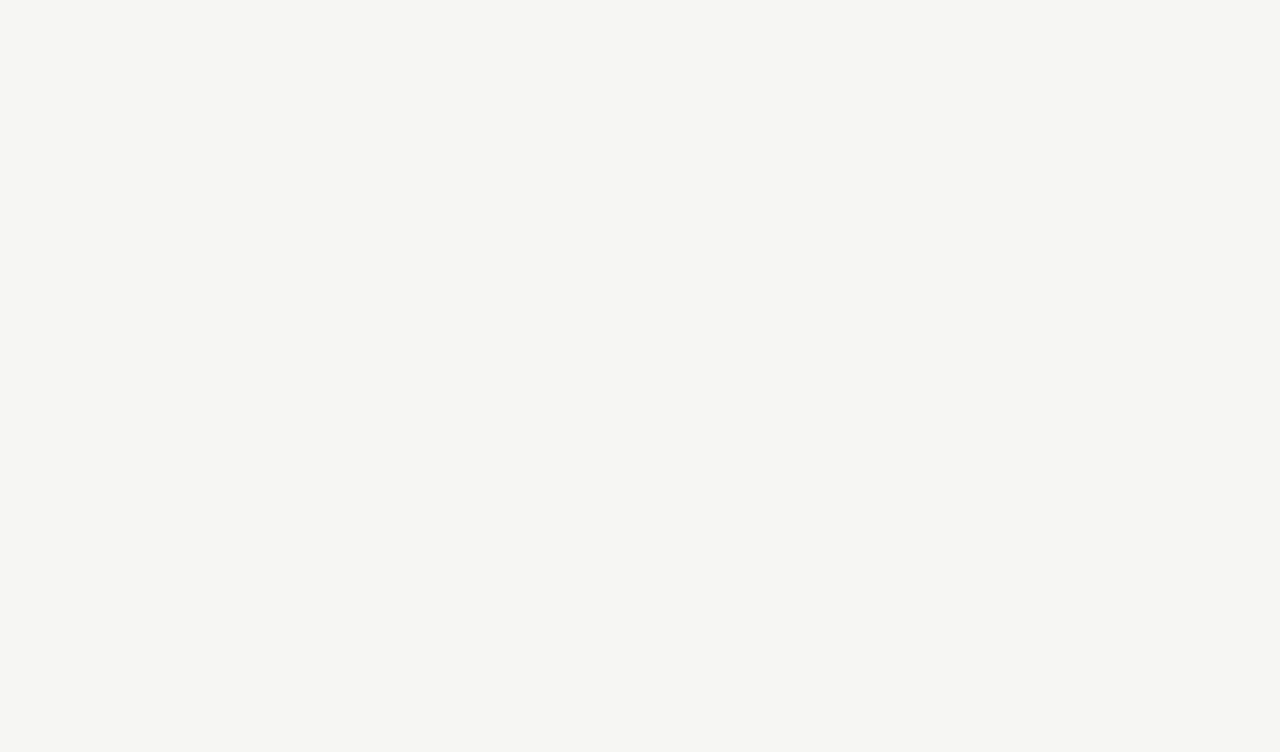
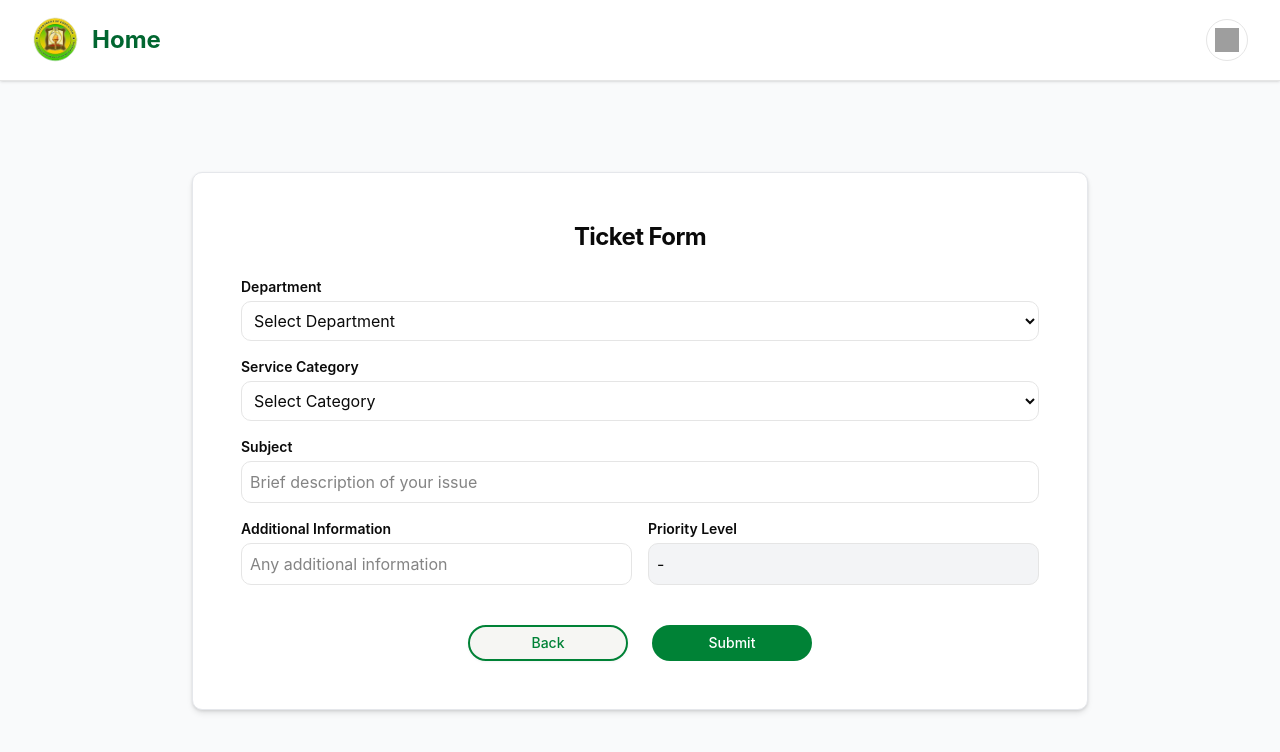
Before and after one commit to Hopkins26/sdo-acts-onsite, a React (Vite) app: page /ticket-form in a window 1280 px wide. Before the commit this address had no page. Shown: the top 752 px of the page. Built offline with nearby package versions, Linux system fonts and the light colour scheme; grey boxes are pictures that could not be loaded.

Commit message:
Created TicketForm added an sample of deparmtent and category

```diff
--- a/src/main.jsx
+++ b/src/main.jsx
@@ -1,16 +1,19 @@
 import React from "react";
 import { createRoot } from "react-dom/client";
-import { BrowserRouter, Routes, Route } from "react-router-dom";
+import { BrowserRouter as Router, Routes, Route } from "react-router-dom";
 import App from "./App.jsx";
-import LoginPage from "@/pages/LoginPage.jsx";
-import CreateTicket from "@/pages/CreateTicket.jsx";
+import LoginPage from "./pages/LoginPage.jsx";
+import CreateTicket from "./pages/CreateTicket.jsx";
+import TicketForm from "./pages/TicketForm.jsx";
 import "./index.css";
 
 createRoot(document.getElementById("root")).render(
-  <BrowserRouter>
+  <Router>
     <Routes>
-      <Route path="/" element={<LoginPage />} />
+      <Route path="/" element={<App />} />
+      <Route path="/login" element={<LoginPage />} />
       <Route path="/create-ticket" element={<CreateTicket />} />
+      <Route path="/ticket-form" element={<TicketForm />} />
     </Routes>
-  </BrowserRouter>
+  </Router>
 );
--- a/src/pages/CreateTicket.jsx
+++ b/src/pages/CreateTicket.jsx
@@ -2,17 +2,20 @@ import React from "react";
 import { Card, CardHeader, CardTitle, CardContent } from "@/components/ui/card";
 import { Button } from "@/components/ui/button";
 import { Plus } from "lucide-react";
+import { useNavigate } from "react-router-dom";
 
 export default function CreateTicket() {
+  const navigate = useNavigate();
+
   return (
     <div className="min-h-screen bg-gray-50 flex flex-col">
-      {/* Top Navbar */}
+      {/* Navbar */}
       <header className="w-full bg-white shadow-sm flex items-center justify-between px-8 py-4 border-b">
         <div className="flex items-center space-x-3">
           <img
             src="/src/assets/SDO logo.png"
             alt="SDO Logo"
-            className="h-12 w-12" // 🟢 slightly smaller logo
+            className="h-12 w-12"
           />
           <h1 className="text-2xl font-bold text-green-800">Home</h1>
         </div>
@@ -27,24 +30,28 @@ export default function CreateTicket() {
         </div>
       </header>
 
-      {/* Main Content */}
+      {/* Main */}
       <main className="flex flex-1 items-center justify-center bg-gray-50">
-        {/* 🟢 Card reduced from 50% → 42% */}
         <Card className="w-[42%] h-[42%] text-center shadow-lg border border-gray-200 flex flex-col justify-center">
           <CardHeader>
             <div className="flex justify-center">
-              <div className="bg-green-100 p-5 rounded-full"> {/* slightly smaller */}
-                <Plus className="text-green-800 w-8 h-8" /> {/* icon reduced */}
+              <div className="bg-green-100 p-5 rounded-full">
+                <Plus className="text-green-800 w-8 h-8" />
               </div>
             </div>
             <CardTitle className="text-2xl font-bold mt-4">
               Create Ticket
             </CardTitle>
-            <p className="text-gray-600 text-base mt-2">Submit service request</p>
+            <p className="text-gray-600 text-base mt-2">
+              Submit service request
+            </p>
           </CardHeader>
 
           <CardContent className="mt-4">
-            <Button className="w-full bg-green-700 hover:bg-green-800 text-white font-semibold text-lg py-6 rounded-full">
+            <Button
+              onClick={() => navigate("/ticket-form")}
+              className="w-full bg-green-700 hover:bg-green-800 text-white font-semibold text-lg py-6 rounded-full"
+            >
               Create Ticket
             </Button>
           </CardContent>
--- /dev/null
+++ b/src/pages/TicketForm.jsx
@@ -0,0 +1,160 @@
+import React, { useState } from "react";
+import { Button } from "@/components/ui/button";
+import { Card, CardHeader, CardTitle, CardContent } from "@/components/ui/card";
+import { useNavigate } from "react-router-dom";
+
+export default function TicketForm() {
+  const navigate = useNavigate();
+
+  // State for form fields
+  const [department, setDepartment] = useState("");
+  const [serviceCategory, setServiceCategory] = useState("");
+  const [priority, setPriority] = useState("-");
+
+  // Handle Department change
+  const handleDepartmentChange = (e) => {
+    const selectedDept = e.target.value;
+    setDepartment(selectedDept);
+
+    // Reset service category & priority when department changes
+    setServiceCategory("");
+    setPriority("-");
+  };
+
+  // Handle Service Category change and set auto-priority
+  const handleServiceCategoryChange = (e) => {
+    const selected = e.target.value;
+    setServiceCategory(selected);
+
+    if (selected === "Repair") {
+      setPriority("High Priority");
+    } else if (selected === "") {
+      setPriority("-");
+    } else {
+      setPriority("Low");
+    }
+  };
+
+  return (
+    <div className="min-h-screen bg-gray-50 flex flex-col">
+      {/* Navbar */}
+      <header className="w-full bg-white shadow-sm flex items-center justify-between px-8 py-4 border-b">
+        <div className="flex items-center space-x-3">
+          <img
+            src="/src/assets/SDO logo.png"
+            alt="SDO Logo"
+            className="h-12 w-12"
+          />
+          <h1 className="text-2xl font-bold text-green-800">Home</h1>
+        </div>
+        <div className="flex items-center space-x-4">
+          <button className="p-2 rounded-full border hover:bg-gray-100">
+            <img
+              src="https://cdn-icons-png.flaticon.com/512/847/847969.png"
+              alt="User Icon"
+              className="w-6 h-6"
+            />
+          </button>
+        </div>
+      </header>
+
+      {/* Form Section */}
+      <main className="flex flex-1 justify-center items-center">
+        <Card className="w-[70%] max-w-4xl p-6 shadow-lg border border-gray-200">
+          <CardHeader className="text-center">
+            <CardTitle className="text-2xl font-bold">Ticket Form</CardTitle>
+          </CardHeader>
+
+          <CardContent>
+            <form className="grid grid-cols-2 gap-4">
+              {/* Department */}
+              <div className="col-span-2">
+                <label className="block text-sm font-semibold mb-1">
+                  Department
+                </label>
+                <select
+                  value={department}
+                  onChange={handleDepartmentChange}
+                  className="w-full border rounded-lg p-2"
+                >
+                  <option value="">Select Department</option>
+                  <option value="Information Communication Technology">
+                    Information Communication Technology
+                  </option>
+                </select>
+              </div>
+
+              {/* Service Category */}
+              <div className="col-span-2">
+                <label className="block text-sm font-semibold mb-1">
+                  Service Category
+                </label>
+                <select
+                  value={serviceCategory}
+                  onChange={handleServiceCategoryChange}
+                  className="w-full border rounded-lg p-2"
+                >
+                  <option value="">Select Category</option>
+                  <option value="Repair">Repair</option>
+                </select>
+              </div>
+
+              {/* Subject */}
+              <div className="col-span-2">
+                <label className="block text-sm font-semibold mb-1">Subject</label>
+                <input
+                  type="text"
+                  placeholder="Brief description of your issue"
+                  className="w-full border rounded-lg p-2"
+                />
+              </div>
+
+              {/* Additional Info */}
+              <div>
+                <label className="block text-sm font-semibold mb-1">
+                  Additional Information
+                </label>
+                <input
+                  type="text"
+                  placeholder="Any additional information"
+                  className="w-full border rounded-lg p-2"
+                />
+              </div>
+
+              {/* Priority Level (auto updated) */}
+              <div>
+                <label className="block text-sm font-semibold mb-1">
+                  Priority Level
+                </label>
+                <input
+                  type="text"
+                  value={priority}
+                  readOnly
+                  className="w-full border rounded-lg p-2 bg-gray-100"
+                />
+              </div>
+
+              {/* Buttons */}
+              <div className="col-span-2 flex justify-center gap-6 mt-6">
+                <Button
+                  type="button"
+                  onClick={() => navigate("/create-ticket")}
+                  variant="outline"
+                  className="w-40 border-2 border-green-700 text-green-700 rounded-full"
+                >
+                  Back
+                </Button>
+                <Button
+                  type="submit"
+                  className="w-40 bg-green-700 hover:bg-green-800 text-white rounded-full"
+                >
+                  Submit
+                </Button>
+              </div>
+            </form>
+          </CardContent>
+        </Card>
+      </main>
+    </div>
+  );
+}
```
